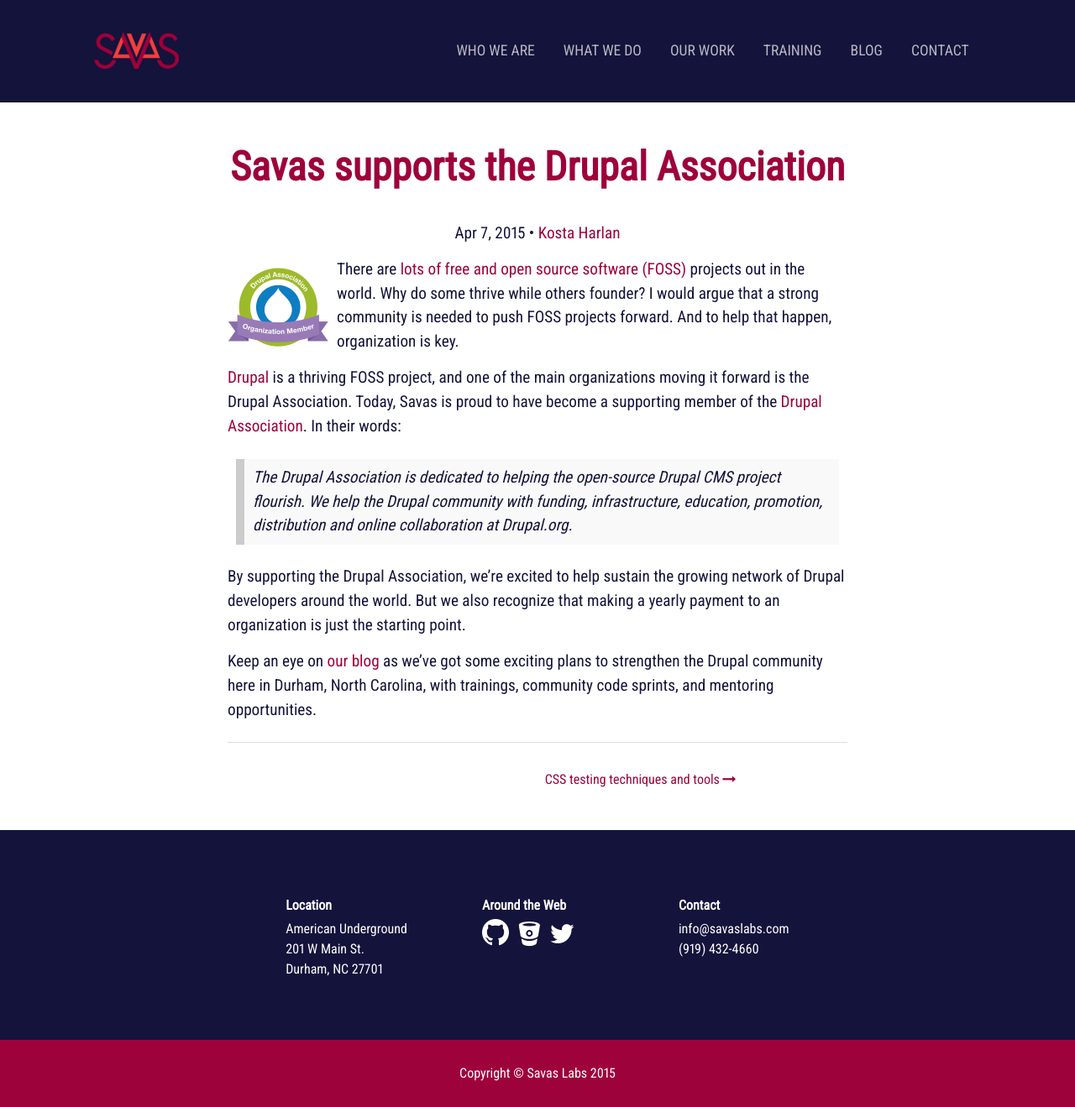
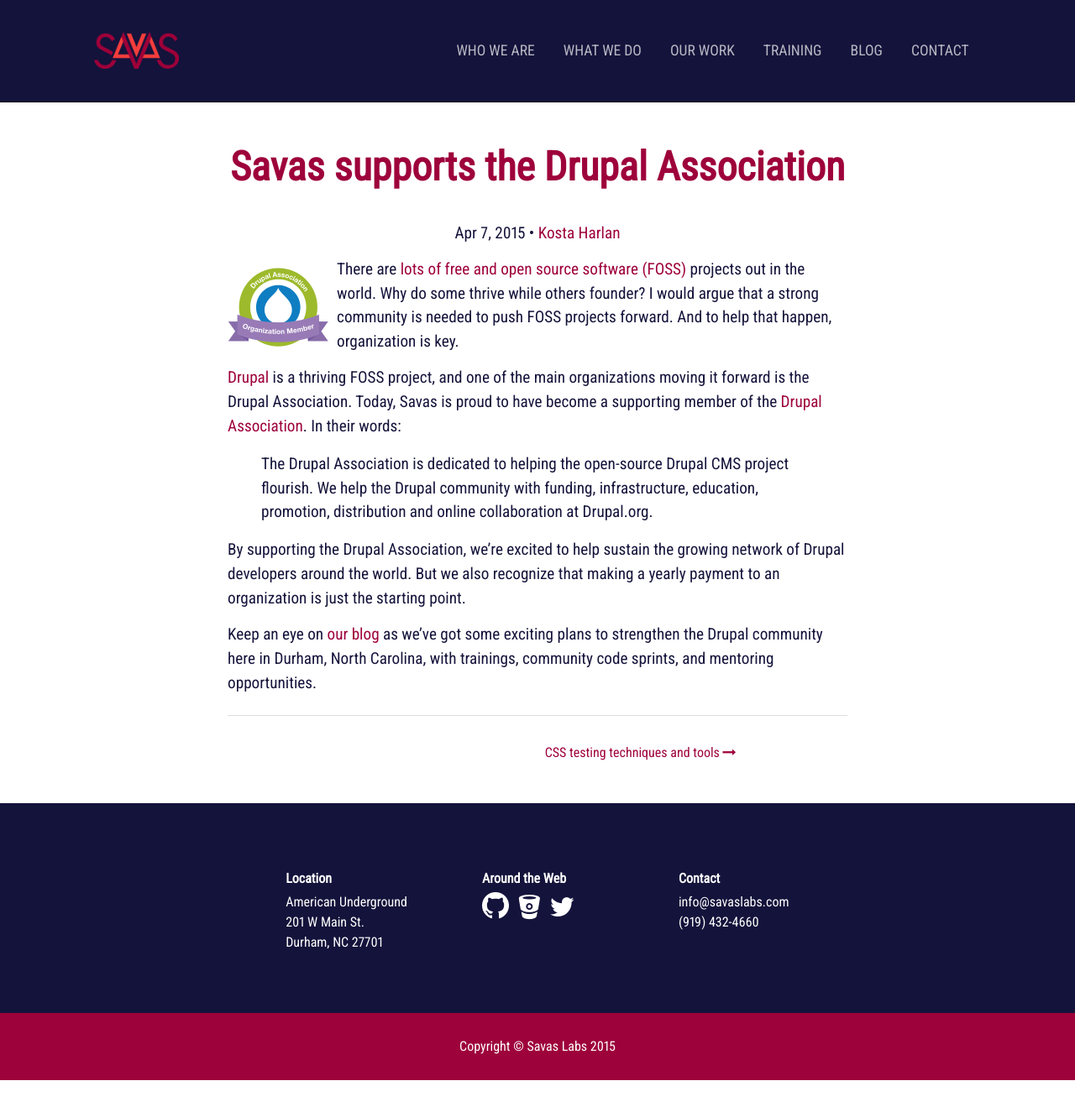
Before and after one commit to tumble1999/savaslabs.github.io, a Jekyll site: the page built from _posts/2015-04-07-savas-supports-drupal-association.md, in a window 1280 px wide. Shown: the whole page at 84% size. Built offline with Jekyll 4.4.1, drawn with Linux system fonts in a browser that asks for light colours; some web fonts are replaced; after the commit the page ends 1287 px from its top, so only the background shows below that.

Commit message:
Revert blockquote styles, which made everything look horrible

```diff
--- a/assets/styles/_scss/_typography.scss
+++ b/assets/styles/_scss/_typography.scss
@@ -58,21 +58,3 @@
         font-size: $base-font-size * 1.4;
     }
 }
-
-blockquote {
-    font-style: italic;
-    background: #f9f9f9;
-    border-left: 10px solid #ccc;
-    margin: 1.5em 10px;
-    padding: 0.5em 10px;
-    p {
-        display: inline;
-    }
-}
-
-blockquote:before {
-  color: #ccc;
-  line-height: 0.1em;
-  margin-right: 0.25em;
-  vertical-align: -0.4em;
-}
```
